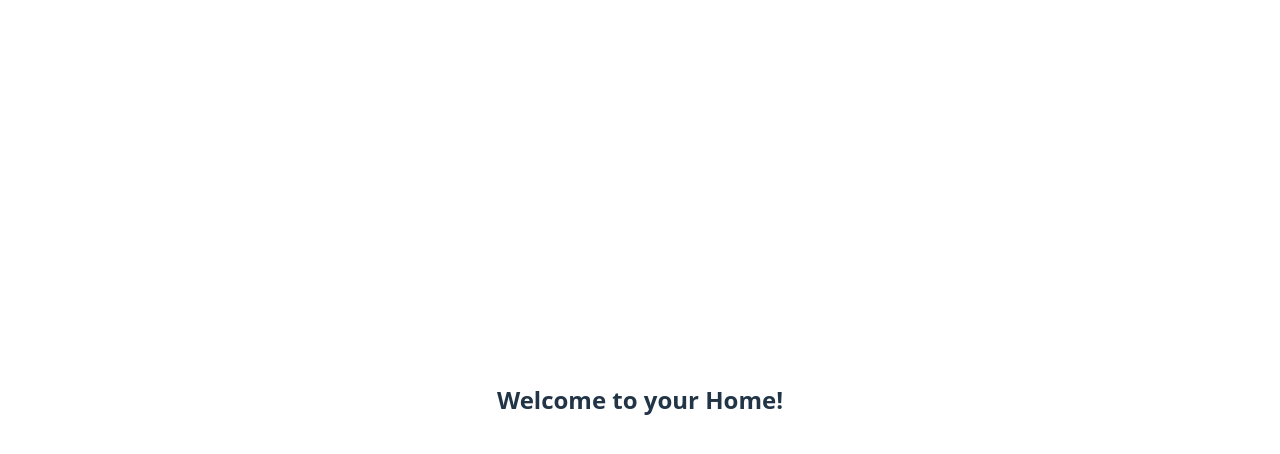
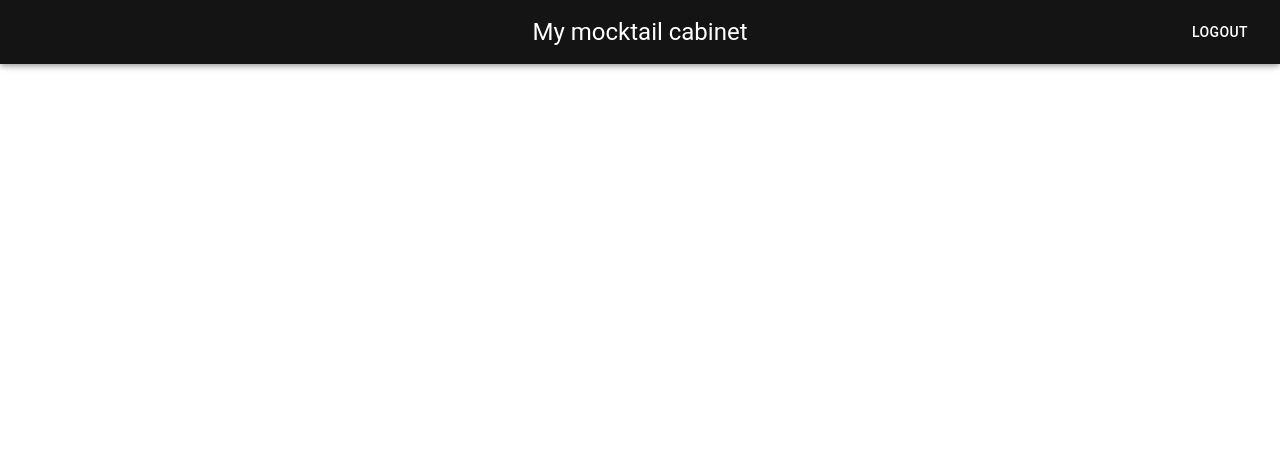
Before and after one commit to devaajanne/my-mocktail-cabinet, a React (Vite) app: page /#/home in a window 1280 px wide. Shown: the top 454 px of the page. Built offline with nearby package versions, Linux system fonts and the light colour scheme; no server answers.

Commit message:
Add logout button to home

```diff
--- a/src/components/Home.tsx
+++ b/src/components/Home.tsx
@@ -1,7 +1,46 @@
 import React from "react";
+import { signOut } from "firebase/auth";
+import auth from "../../firebaseConfig";
+import { useNavigate } from "react-router-dom";
+import { AppBar, Box, Container, Button, Toolbar, Typography } from "@mui/material";
 
 const Home: React.FC = () => {
-  return <h2>Welcome to your Home!</h2>;
+  const navigate = useNavigate();
+
+  const handleLogout = async () => {
+    try {
+      await signOut(auth);
+      alert("You are logged out");
+      navigate("/");
+    } catch (error: any) {
+      alert(error.message);
+      console.error(`Error: ${error.message}`);
+    }
+  };
+
+  return (
+    <>
+      <Container maxWidth='lg'>
+        <AppBar sx={{ backgroundColor: "#141414" }}>
+          <Toolbar>
+            <Box sx={{ flex: 1 }} />
+
+            <Box sx={{ flex: 1, textAlign: "center" }}>
+              <Typography variant='h5' noWrap>
+                My mocktail cabinet
+              </Typography>
+            </Box>
+
+            <Box sx={{ flex: 1, textAlign: "right" }}>
+              <Button color='inherit' onClick={handleLogout}>
+                Logout
+              </Button>
+            </Box>
+          </Toolbar>
+        </AppBar>
+      </Container>
+    </>
+  );
 };
 
 export default Home;
```
